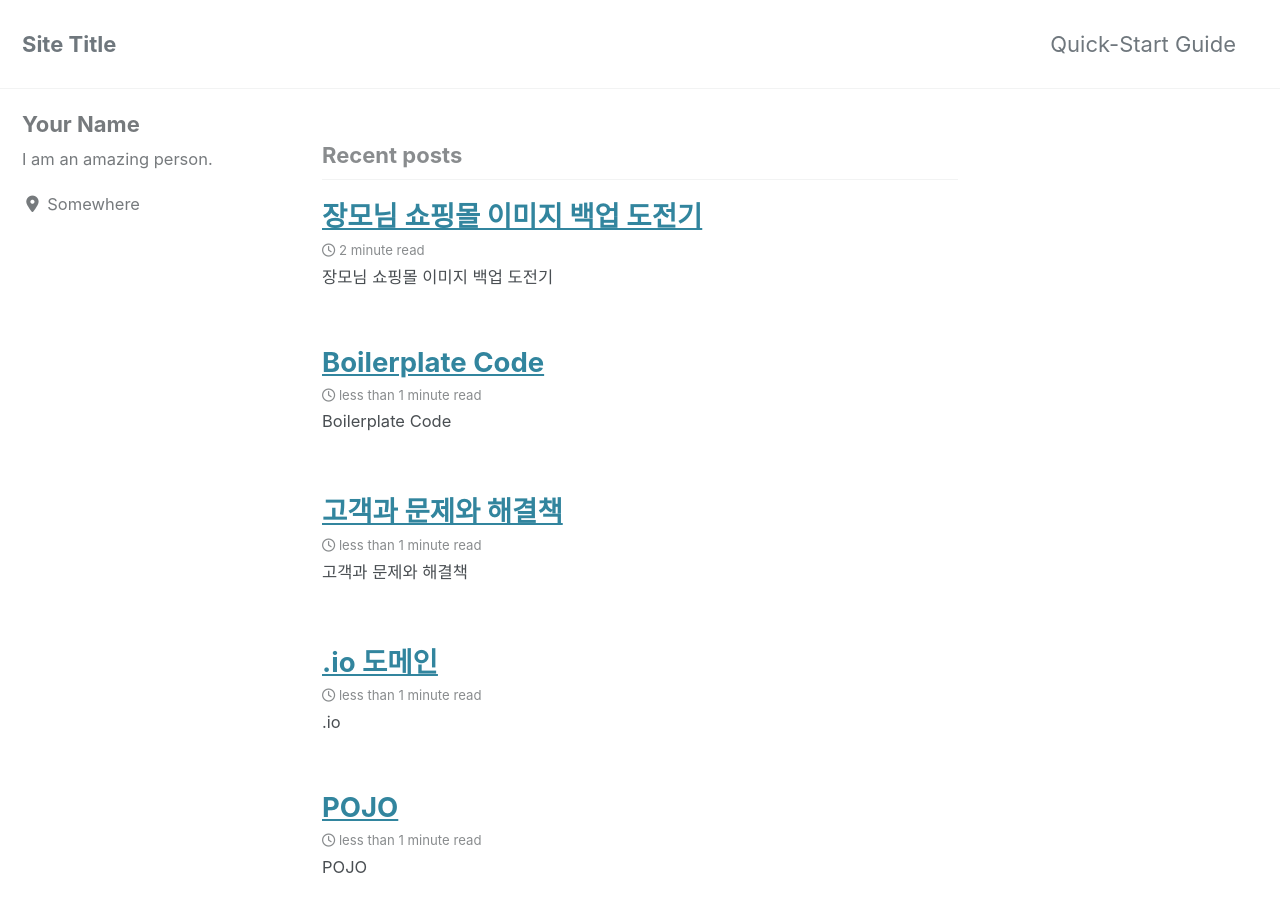
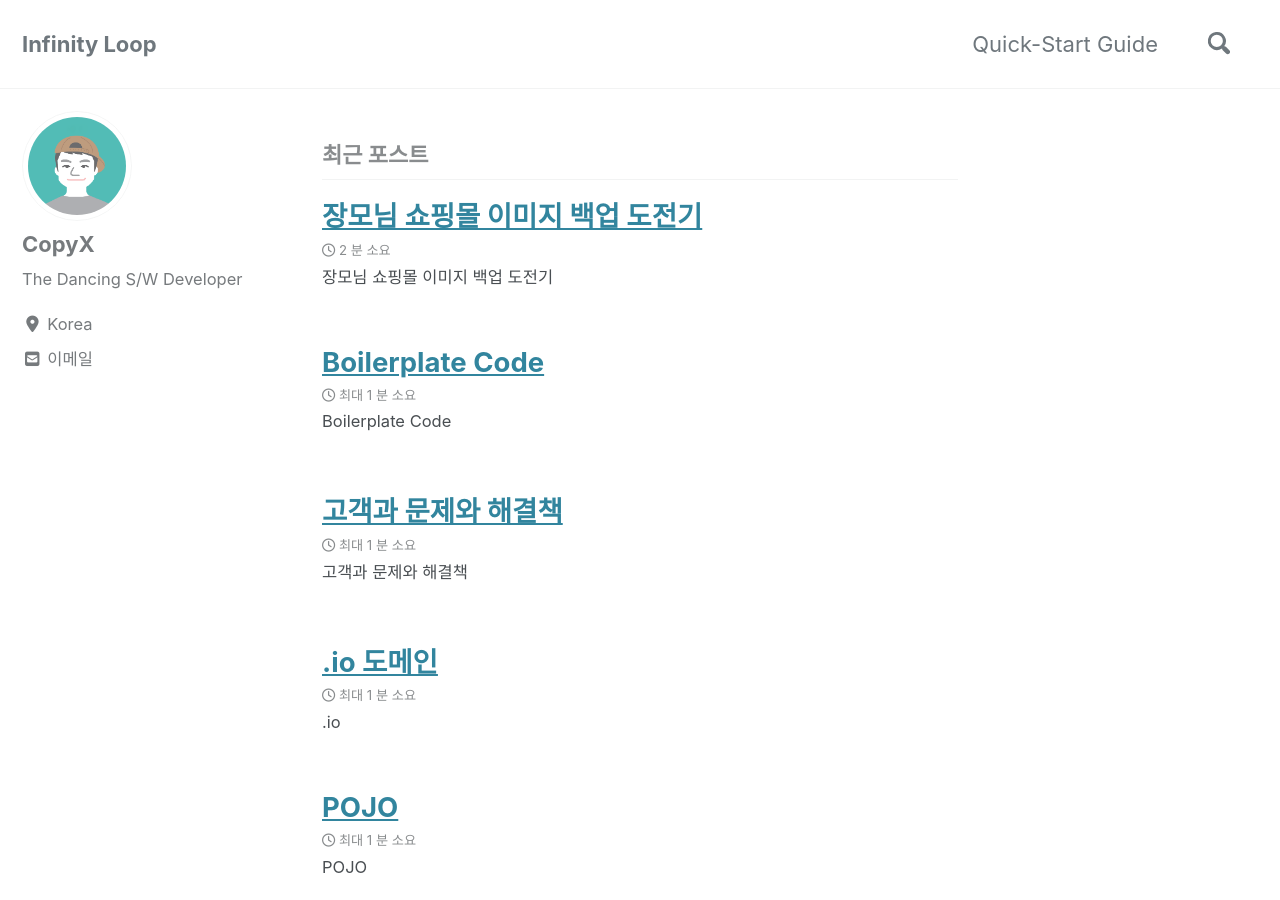
Before and after one commit to copyx/copyx.github.io, a Jekyll site: the page built from index.html, in a window 1280 px wide and 900 px high. Built offline with Jekyll 4.4.1, drawn with Linux system fonts in a browser that asks for light colours; cached includes are drawn as plain includes; nearby versions of some CDN libraries; the list of posts is cut into pages by our own code; some of the changed text lies outside the part shown.

Commit message:
_config.xml 수정

```diff
--- a/_config.yml
+++ b/_config.yml
@@ -10,28 +10,28 @@
 # Review documentation to determine if you should use `theme` or `remote_theme`
 # https://mmistakes.github.io/minimal-mistakes/docs/quick-start-guide/#installing-the-theme
 
-# theme                  : "minimal-mistakes-jekyll"
+theme                  : "minimal-mistakes-jekyll"
 # remote_theme           : "mmistakes/minimal-mistakes"
 minimal_mistakes_skin    : "default" # "air", "aqua", "contrast", "dark", "dirt", "neon", "mint", "plum", "sunrise"
 
 # Site Settings
-locale                   : "en-US"
-title                    : "Site Title"
-title_separator          : "-"
-name                     : "Your Name"
-description              : "An amazing website."
-url                      : # the base hostname & protocol for your site e.g. "https://mmistakes.github.io"
+locale                   : "ko-KR"
+title                    : "Infinity Loop"
+title_separator          : "|"
+name                     : "CopyX"
+description              : "계속 돌고, 성장하고, 돌아버리고...ㅋ"
+url                      : "https://blog.copyx.me" # the base hostname & protocol for your site e.g. "https://mmistakes.github.io"
 baseurl                  : # the subpath of your site, e.g. "/blog"
-repository               : # GitHub username/repo-name e.g. "mmistakes/minimal-mistakes"
+repository               : "copyx/copyx.github.io" # GitHub username/repo-name e.g. "mmistakes/minimal-mistakes"
 teaser                   : # path of fallback teaser image, e.g. "/assets/images/500x300.png"
 logo                     : # path of logo image to display in the masthead, e.g. "/assets/images/88x88.png"
 masthead_title           : # overrides the website title displayed in the masthead, use " " for no title
 # breadcrumbs            : false # true, false (default)
 words_per_minute         : 200
 comments:
-  provider               : # false (default), "disqus", "discourse", "facebook", "staticman", "staticman_v2", "utterances", "custom"
+  provider               : "disqus" # false (default), "disqus", "discourse", "facebook", "staticman", "staticman_v2", "utterances", "custom"
   disqus:
-    shortname            : # https://help.disqus.com/customer/portal/articles/466208-what-s-a-shortname-
+    shortname            : "copyx" # https://help.disqus.com/customer/portal/articles/466208-what-s-a-shortname-
   discourse:
     server               : # https://meta.discourse.org/t/embedding-discourse-comments-via-javascript/31963 , e.g.: meta.discourse.org
   facebook:
@@ -64,9 +64,9 @@ reCaptcha:
   secret                 :
 atom_feed:
   path                   : # blank (default) uses feed.xml
-search                   : # true, false (default)
-search_full_content      : # true, false (default)
-search_provider          : # lunr (default), algolia, google
+search                   : true # true, false (default)
+search_full_content      : true # true, false (default)
+search_provider          : lunr # lunr (default), algolia, google
 algolia:
   application_id         : # YOUR_APPLICATION_ID
   index_name             : # YOUR_INDEX_NAME
@@ -76,7 +76,7 @@ google:
   search_engine_id       : # YOUR_SEARCH_ENGINE_ID
   instant_search         : # false (default), true
 # SEO Related
-google_site_verification :
+google_site_verification : "a5u7O9q6o2jBq6nQDIqamUL1h2ZURL9YnhUBVeZy6-c"
 bing_site_verification   :
 yandex_site_verification :
 naver_site_verification  :
@@ -98,19 +98,19 @@ social:
 
 # Analytics
 analytics:
-  provider               : false # false (default), "google", "google-universal", "custom"
+  provider               : "google" # false (default), "google", "google-universal", "custom"
   google:
-    tracking_id          :
-    anonymize_ip         : # true, false (default)
+    tracking_id          : "UA-121798779-1"
+    anonymize_ip         : false # true, false (default)
 
 
 # Site Author
 author:
-  name             : "Your Name"
-  avatar           : # path of avatar image, e.g. "/assets/images/bio-photo.jpg"
-  bio              : "I am an amazing person."
-  location         : "Somewhere"
-  email            :
+  name             : "CopyX"
+  avatar           : "/assets/img/author-profile.png" # path of avatar image, e.g. "/assets/images/bio-photo.jpg"
+  bio              : "The Dancing S/W Developer"
+  location         : "Korea"
+  email            : "copyx00@gmail.com"
   links:
     - label: "Email"
       icon: "fas fa-fw fa-envelope-square"
@@ -290,6 +290,6 @@ defaults:
       layout: single
       author_profile: true
       read_time: true
-      comments: # true
+      comments: true # true
       share: true
       related: true
```
Also changed, not shown: assets/img/author-profile.png (added).
